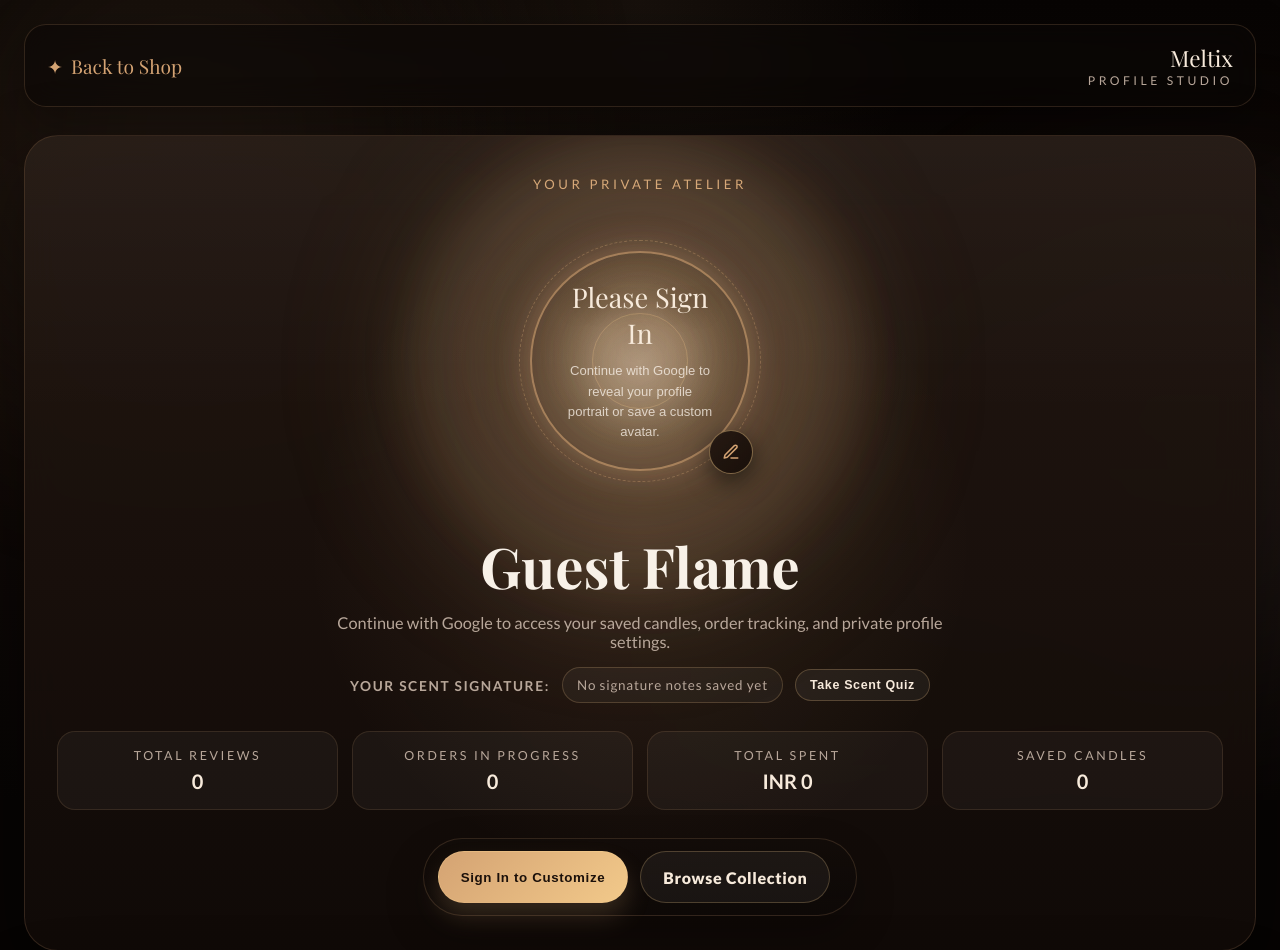
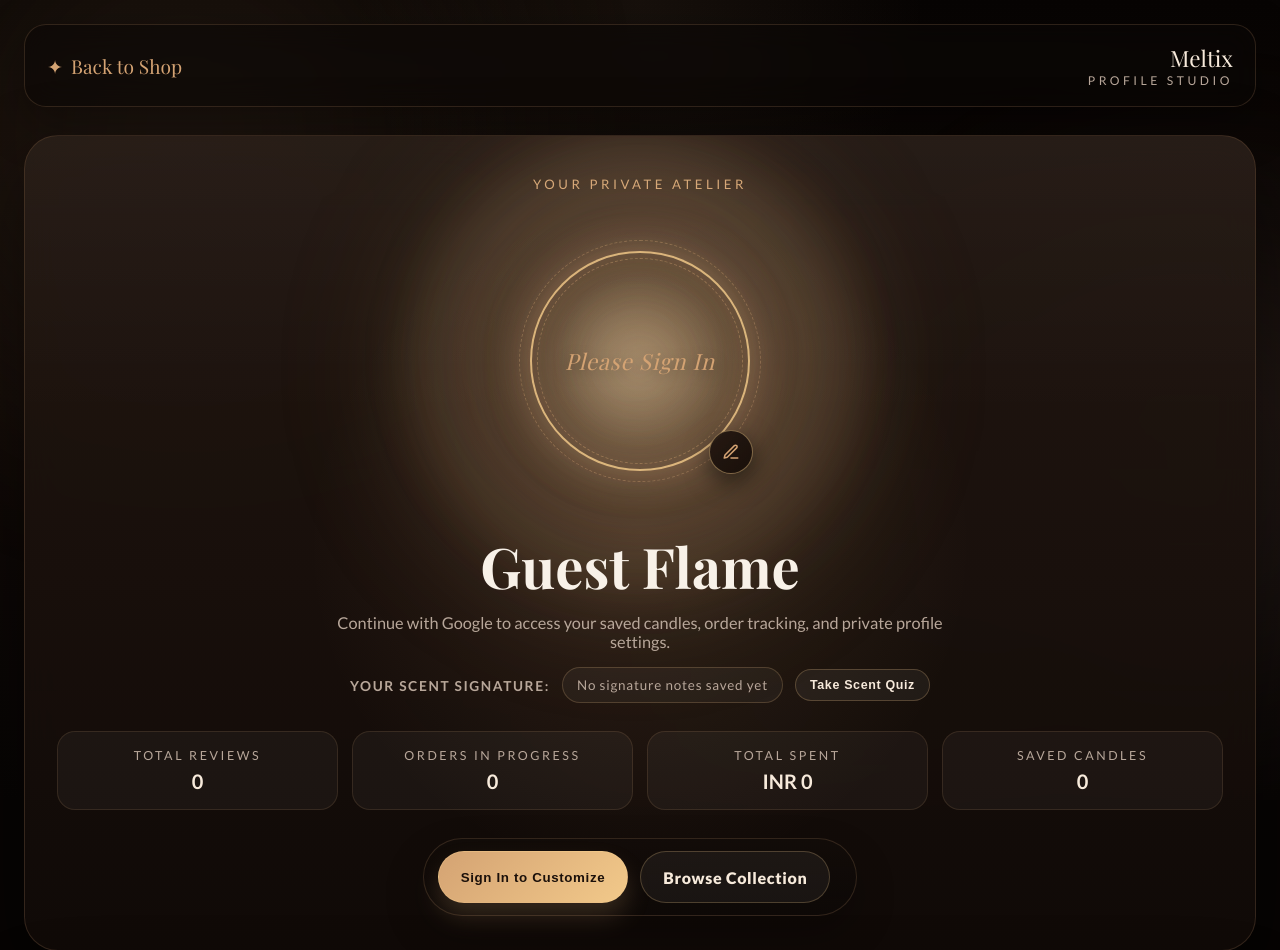
Before and after one commit to nehachandra806-cell/meltix, a Flask app: page /profile in a window 1280 px wide. Shown: the top 950 px of the page. Run offline with Flask 3, Linux system fonts and the light colour scheme; some libraries are stand-ins or nearby versions.

Commit message:
profile text change

```diff
--- a/static/profile.css
+++ b/static/profile.css
@@ -268,26 +268,26 @@ body {
     width: 220px;
     height: 220px;
     border-radius: 50%;
-    border: 2px solid rgba(212, 163, 115, 0.6); /* Fixed golden border */
+    border: 2px solid rgba(242, 201, 138, 0.85); /* Stronger premium gold border */
+    outline: 1px dashed rgba(212, 163, 115, 0.4);
+    outline-offset: -8px;
     padding: 0;
     background: #0a0805;
-    box-shadow: 0 0 35px rgba(212, 163, 115, 0.3); /* Static base shadow */
+    box-shadow: 0 0 45px rgba(212, 163, 115, 0.35), inset 0 0 25px rgba(212, 163, 115, 0.15);
     cursor: pointer;
     transition: transform 0.3s ease, box-shadow 0.3s ease, border-color 0.3s ease;
     z-index: 2;
-    /* ❌ Saari movement/dancing animations hata di hain yahan se */
     animation: none !important;
 }
 
 .avatar-trigger:not(.has-avatar) {
-    background: radial-gradient(circle at center, rgba(255, 255, 255, 0.05), transparent 60%);
-}
-
-/* Sirf mouse rakhne par slight premium zoom hoga */
+    background: radial-gradient(circle at center, rgba(242, 201, 138, 0.15), transparent 60%);
+}
+
 .avatar-trigger:hover {
     transform: scale(1.03);
     border-color: #f2c98a;
-    box-shadow: 0 0 50px rgba(242, 201, 138, 0.6);
+    box-shadow: 0 0 50px rgba(242, 201, 138, 0.6), inset 0 0 30px rgba(242, 201, 138, 0.2);
 }
 
 .avatar-trigger img {
@@ -301,45 +301,22 @@ body {
     position: absolute;
     inset: 0;
     display: flex;
-    flex-direction: column;
     align-items: center;
     justify-content: center;
-    gap: 10px;
-    padding: 34px;
     border-radius: 50%;
     text-align: center;
-    background:
-        radial-gradient(circle at center, rgba(255, 255, 255, 0.12), transparent 44%),
-        radial-gradient(circle at 50% 44%, rgba(212, 163, 115, 0.22), transparent 62%);
-}
-
-.avatar-empty-state::before {
-    content: "";
-    position: absolute;
-    inset: 28%;
-    border-radius: 50%;
-    border: 1px solid rgba(242, 201, 138, 0.28);
-    box-shadow: inset 0 0 24px rgba(212, 163, 115, 0.12);
-}
-
-.avatar-empty-title,
-.avatar-empty-copy {
+}
+
+.avatar-empty-title {
     position: relative;
     z-index: 1;
-}
-
-.avatar-empty-title {
     font-family: 'Playfair Display', serif;
-    font-size: 1.7rem;
-    color: var(--accent-cream);
-    text-shadow: 0 6px 20px rgba(0, 0, 0, 0.24);
-}
-
-.avatar-empty-copy {
-    max-width: 150px;
-    font-size: 0.82rem;
-    line-height: 1.55;
-    color: rgba(248, 241, 232, 0.78);
+    font-size: 1.4rem;
+    font-style: italic;
+    color: var(--accent-gold);
+    text-shadow: 0 4px 15px rgba(0, 0, 0, 0.4);
+    letter-spacing: 0.05rem;
+    white-space: nowrap;
 }
 
 .avatar-empty-state[hidden],
--- a/templates/profile.html
+++ b/templates/profile.html
@@ -34,7 +34,6 @@
                 <button class="avatar-trigger" id="avatar-trigger" type="button" aria-label="Customize avatar">
                     <div class="avatar-empty-state" id="avatar-empty-state" aria-hidden="true">
                         <span class="avatar-empty-title">Please Sign In</span>
-                        <span class="avatar-empty-copy">Continue with Google to reveal your profile portrait or save a custom avatar.</span>
                     </div>
                     <img id="hero-avatar" alt="Selected profile avatar" hidden>
                 </button>
```
